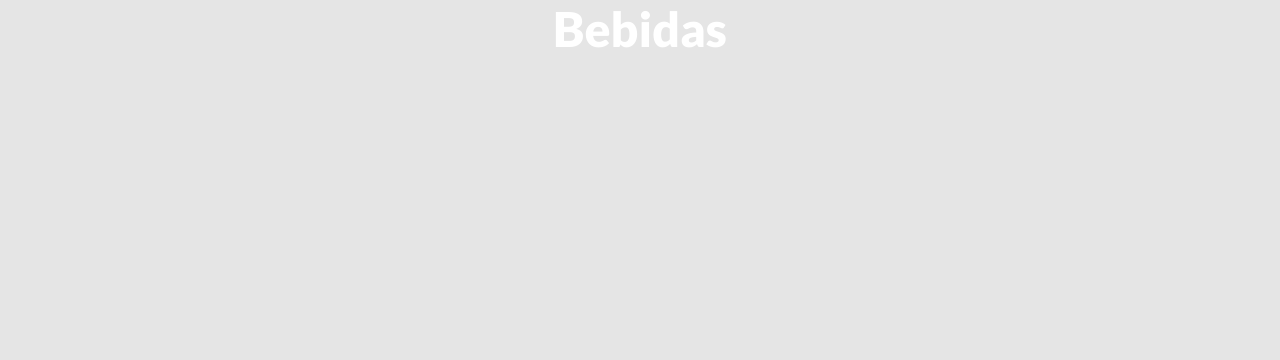
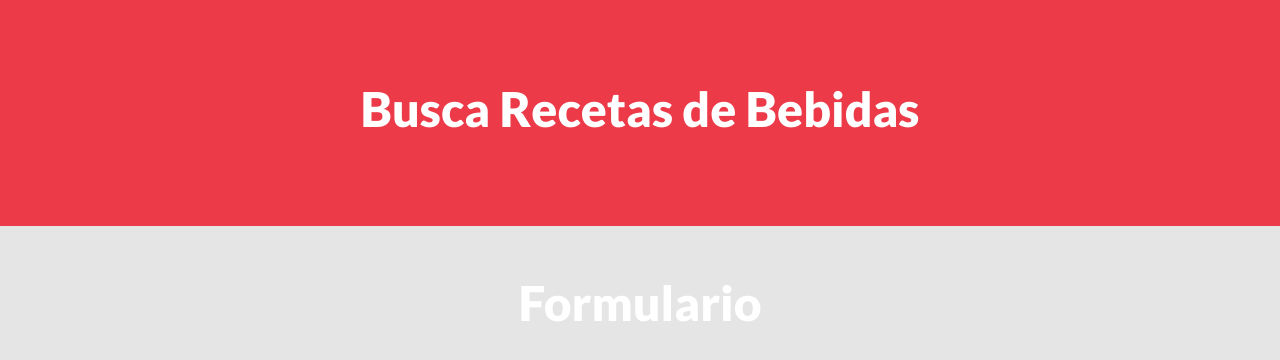
Before and after one commit to call0fcode/Buscador-de-Bebidas-React, a React (Vite) app: page / in a window 1280 px wide. Shown: the top 360 px of the page. Built offline with nearby package versions, Linux system fonts and the light colour scheme.

Commit message:
Add some new components

```diff
--- a/src/App.jsx
+++ b/src/App.jsx
@@ -1,7 +1,19 @@
 import { useState } from "react";
+import Header from "./components/Header";
+import Formulario from "./components/Formulario";
 
 function App() {
-  return <h1>Bebidas</h1>;
+  return (
+    <>
+      <Header />
+
+      <div className="container mt-5">
+        <div className="row">
+          <Formulario />
+        </div>
+      </div>
+    </>
+  );
 }
 
 export default App;
--- /dev/null
+++ b/src/components/Formulario.jsx
@@ -0,0 +1,7 @@
+import React from "react";
+
+const Formulario = () => {
+  return <h1>Formulario</h1>;
+};
+
+export default Formulario;
--- /dev/null
+++ b/src/components/Header.jsx
@@ -0,0 +1,11 @@
+import React from "react";
+
+const Header = () => {
+  return (
+    <header className="bg-alert">
+      <h1>Busca Recetas de Bebidas</h1>
+    </header>
+  );
+};
+
+export default Header;
```
